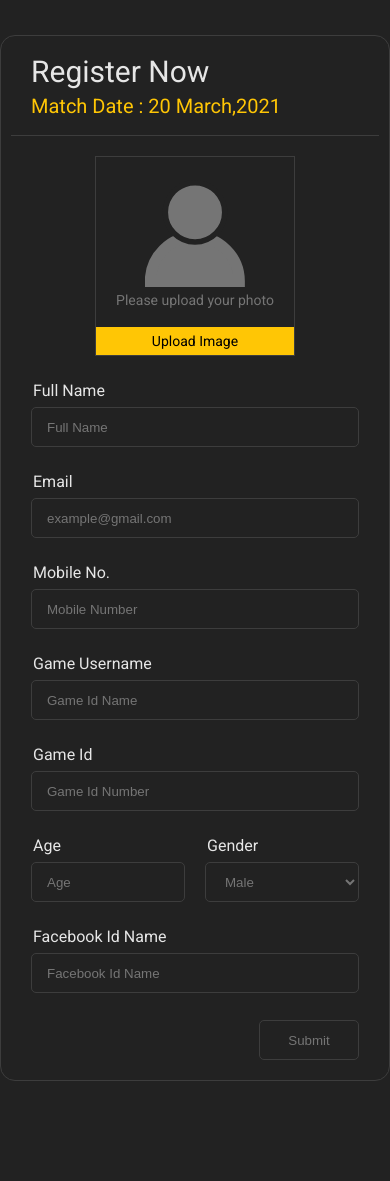
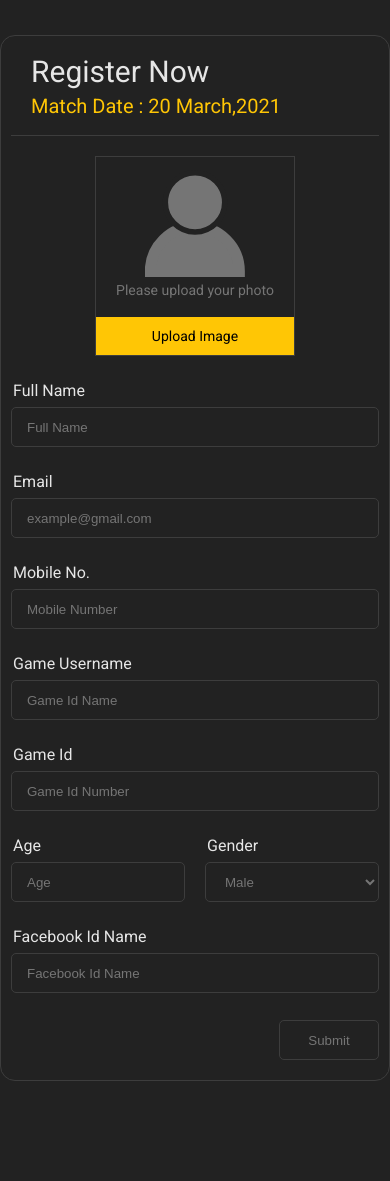
Before and after one commit to osamasyed270/PRC-WEBSITE-DJANGO, a Django app: page /register-now in a window 390 px wide. Shown: the part 65-1246 px from the top of the page. Run offline with Django 3.2, Linux system fonts and the light colour scheme; style sheets or scripts are compiled from the project's sources.

Commit message:
17 commit

```diff
--- a/static/css/register-now-css/register-now.css
+++ b/static/css/register-now-css/register-now.css
@@ -258,6 +258,9 @@
   .main-container .register-main-container .register-container .register-top-container .register-title {
     margin-bottom: .5rem;
   }
+  .main-container .register-main-container .register-container .register-content-container .register-form {
+    padding: 2rem 0;
+  }
   .main-container .register-main-container .register-container .register-content-container .register-form .form-top {
     -webkit-box-orient: vertical;
     -webkit-box-direction: normal;
@@ -279,7 +282,7 @@
     -webkit-box-pack: start;
         -ms-flex-pack: start;
             justify-content: flex-start;
-    margin-top: 2rem;
+    margin-top: 1rem;
   }
   .main-container .register-main-container .register-container .register-content-container .register-form .form-top .image-container .image-div .content .user-icon {
     width: 10rem;
@@ -298,6 +301,7 @@
   }
   .main-container .register-main-container .register-container .register-content-container .register-form .form-top .image-container .image-div .upload-btn-div .upload-img-btn {
     width: 100%;
+    padding: 1rem;
     border-radius: 0rem;
     text-align: center;
     background: #FFC605;
--- a/static/css/register-now-css/register-now.scss
+++ b/static/css/register-now-css/register-now.scss
@@ -228,6 +228,8 @@
 
                 .register-content-container {
                     .register-form {
+                        padding: 2rem 0;
+
                         .form-top {
                             flex-direction: column;
                             align-items: center;
@@ -242,15 +244,11 @@
 
                                     .content {
                                         justify-content: flex-start;
-                                        margin-top: 2rem;
+                                        margin-top: 1rem;
 
                                         .user-icon {
                                             width: 10rem;
                                         }
-                                    }
-
-                                    .user-image {
-
                                     }
 
                                     .upload-btn-div {
@@ -261,6 +259,7 @@
 
                                         .upload-img-btn {
                                             width: 100%;
+                                            padding: 1rem;
                                             border-radius: 0rem;
                                             text-align: center;
                                             background: #FFC605;
```
Also changed, not shown: 1 other file.
